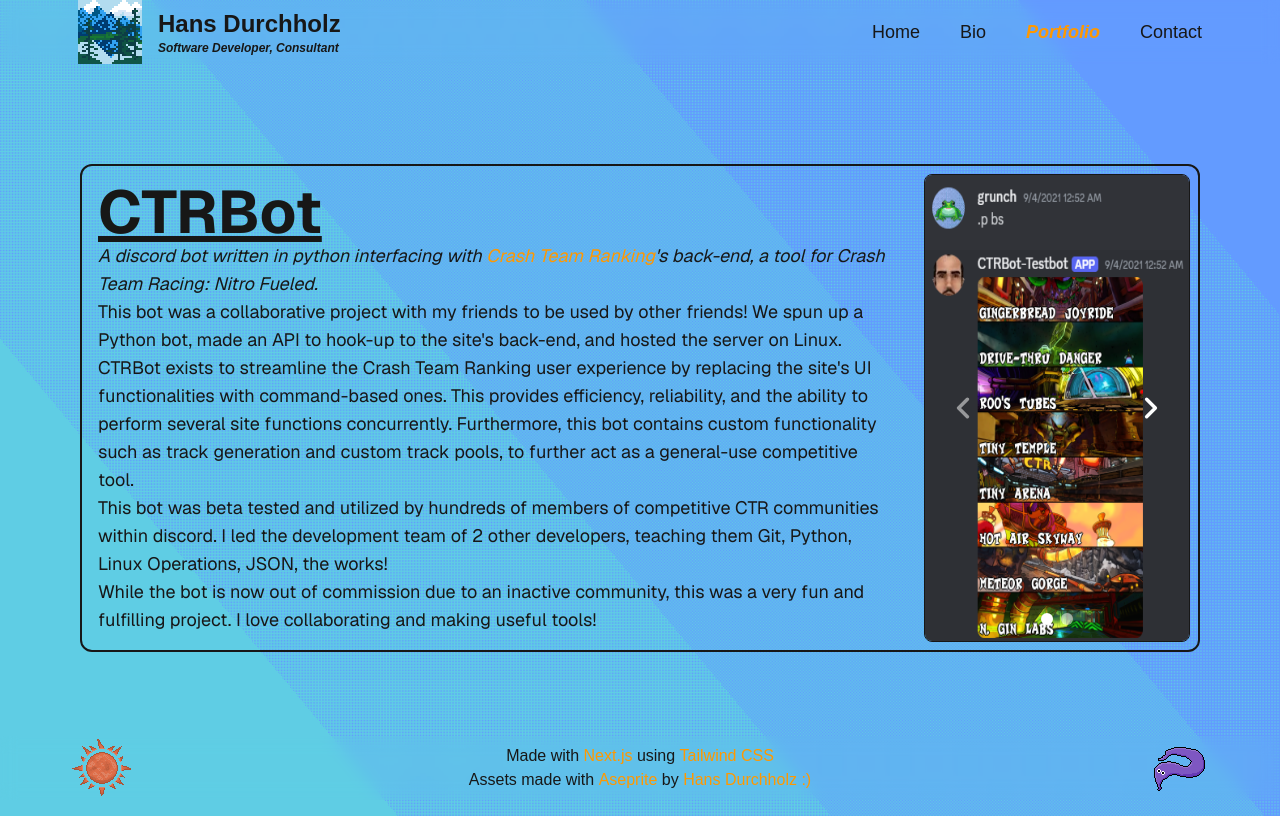
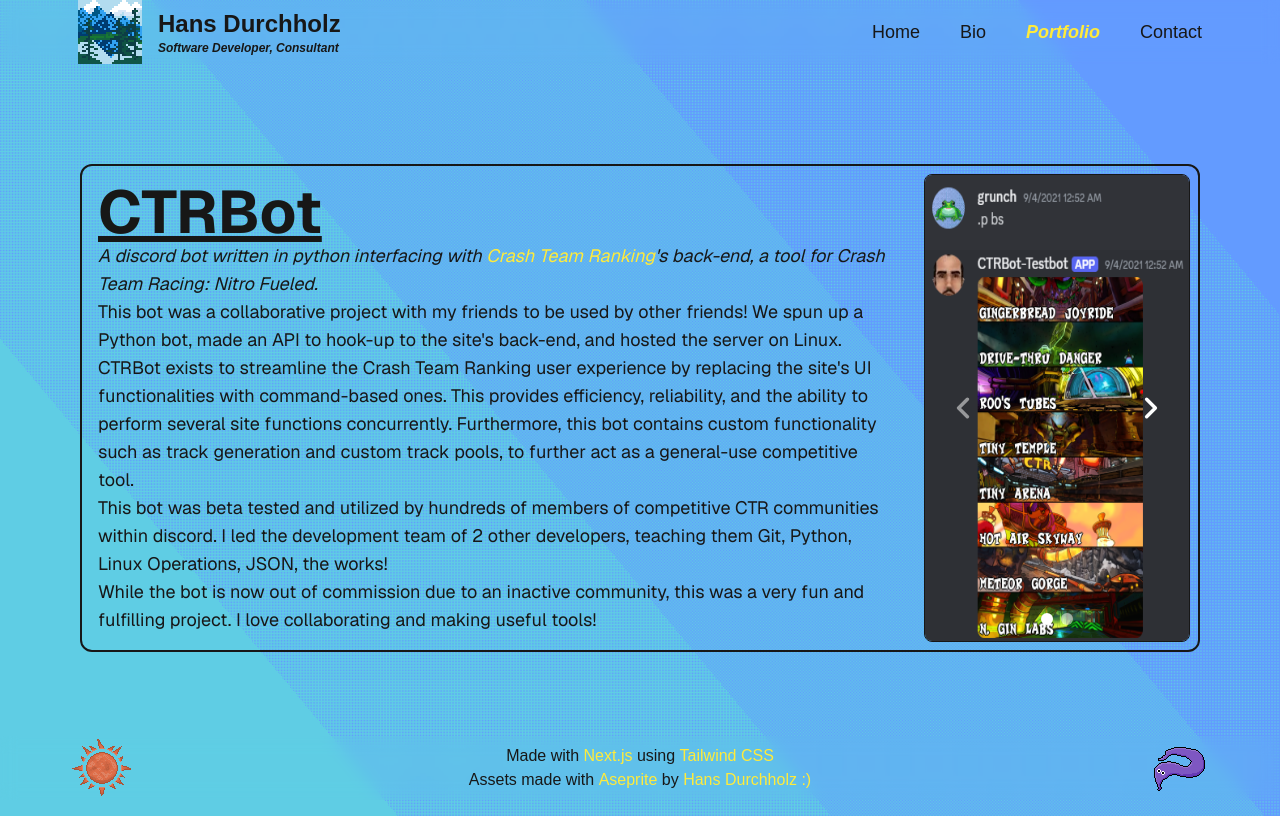
Before and after one commit to hansied67/hansied67.github.io, a Next.js app: page /portfolio in a window 1280 px wide. Built offline with nearby package versions, Linux system fonts and the light colour scheme.

Commit message:
Tailwind Accessibility changes
Better colors, site navigation current page indicator

```diff
--- a/src/app/components/SiteFooter/SiteFooter.tsx
+++ b/src/app/components/SiteFooter/SiteFooter.tsx
@@ -15,7 +15,7 @@ export default function SiteFooter() {
             <div className="flex flex-2 justify-center">
               <div className="text-center justify-items-center">Made with&nbsp;
                   <Link
-                  className="mix-blend-difference text-orange-500 hover:text-gray-400 visited:text-purple-500"
+                  className="text-yellow-500 hover:text-gray-400 visited:text-amber-500"
                   href="https://nextjs.org/"
                   target="_blank"
                   rel="noopener noreferrer">
@@ -23,7 +23,7 @@ export default function SiteFooter() {
                   </Link>
                   &nbsp;using&nbsp;
                   <Link
-                  className="text-orange-500 hover:text-[#61DBFB] visited:text-purple-500"
+                  className="text-yellow-500 hover:text-[#61DBFB] visited:text-amber-500"
                   href="https://tailwindcss.com/"
                   target="_blank"
                   rel="noopener noreferrer">
@@ -32,14 +32,14 @@ export default function SiteFooter() {
                   <br />
                   Assets made with&nbsp;
                   <Link
-                  className="text-orange-500 hover:text-cyan-100 visited:text-purple-500"
+                  className="text-yellow-500 hover:text-cyan-100 visited:text-amber-500"
                   href="https://www.aseprite.org/"
                   target="_blank">
                       Aseprite
                   </Link>
                   &nbsp;by&nbsp;
                   <Link
-                  className="text-orange-500 hover:text-green-500 visited:text-purple-500"
+                  className="text-yellow-500 hover:text-green-500 visited:text-amber-500"
                   href="https://bsky.app/profile/grunchyhands.bsky.social"
                   target="_blank">
                       Hans Durchholz :)
--- a/src/app/components/SiteNav/SiteNav.tsx
+++ b/src/app/components/SiteNav/SiteNav.tsx
@@ -43,7 +43,7 @@ export default function SiteNav() {
                 key={index}
                 className="flex justify-end"
               >
-                {item.href != pathname ? <Link href={item.href} className="text-lg ml-6 p-2 hover:text-orange-500">{item.name}</Link> : <span className="text-lg font-bold italic ml-6 p-2 text-orange-500">{item.name}</span>}
+                {item.href != pathname ? <Link href={item.href} className="text-lg ml-6 p-2 hover:text-yellow-500">{item.name}</Link> : <span className="text-lg font-bold italic ml-6 p-2 text-yellow-500">{item.name}</span>}
 
               </div>
             ))}
--- a/src/app/portfolio/page.tsx
+++ b/src/app/portfolio/page.tsx
@@ -14,7 +14,7 @@ export default function Portfolio() {
                     <h2 className="italic text-lg">
                       A discord bot written in python interfacing with
                       <Link
-                        className="text-orange-500 hover:text-green-500 visited:text-purple-500"
+                        className="text-yellow-500 hover:text-blue-500 visited:text-amber-500"
                         href="https://crashteamranking.com/nftttable/"
                         target="_blank">
                           &nbsp;Crash Team Ranking
```
